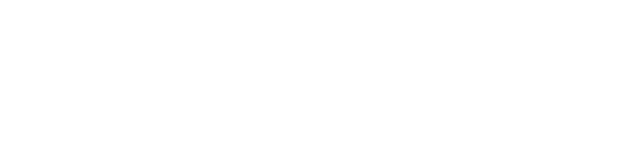
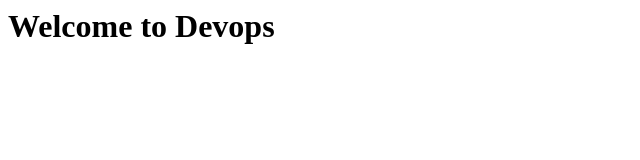
Before and after one commit to Amby2009/bank, a plain HTML site: page index.html in a window 1280 px wide. Shown: the whole page, without its empty margins (0-640 px from the left). Drawn offline with Linux system fonts and the light colour scheme.

Commit message:
Update index.html

```diff
--- a/index.html
+++ b/index.html
@@ -1,4 +1,5 @@
 <html>
 
-<body color="red"> </body></body>
+<body color="red"> </body>
+<h1>Welcome to Devops</h1>
 </html>
```
